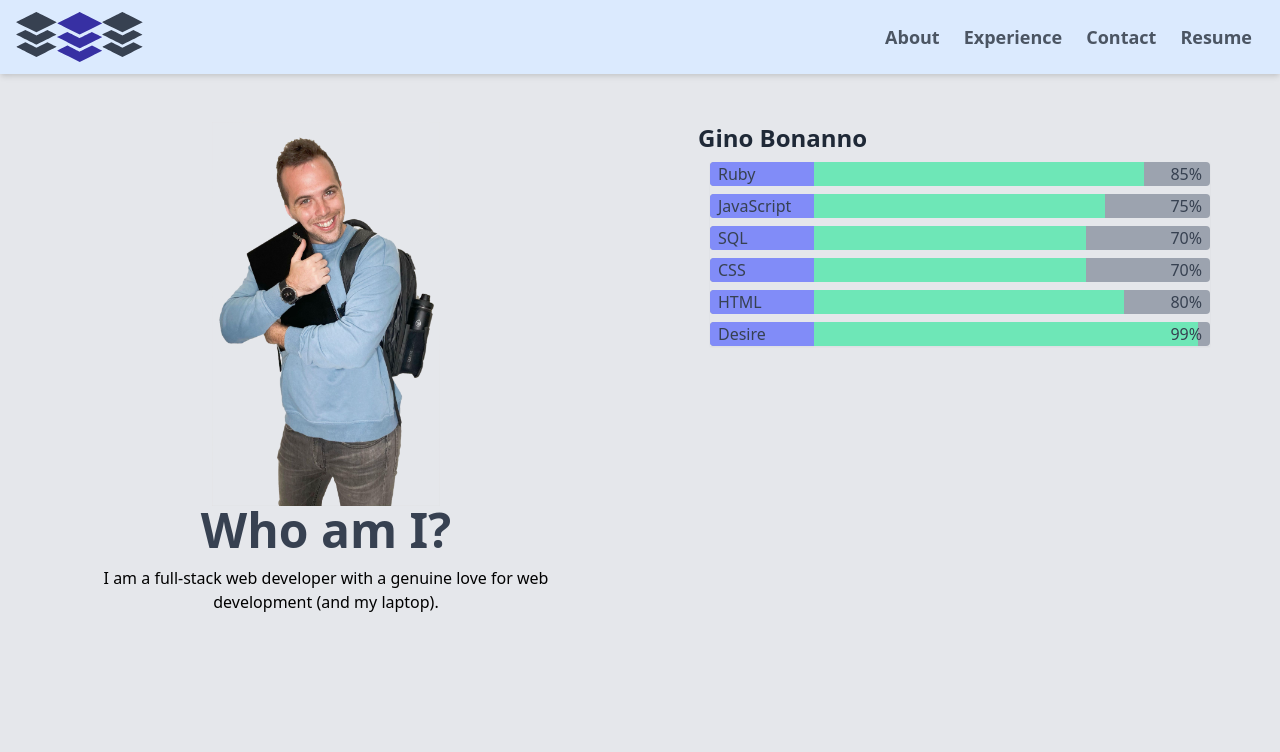
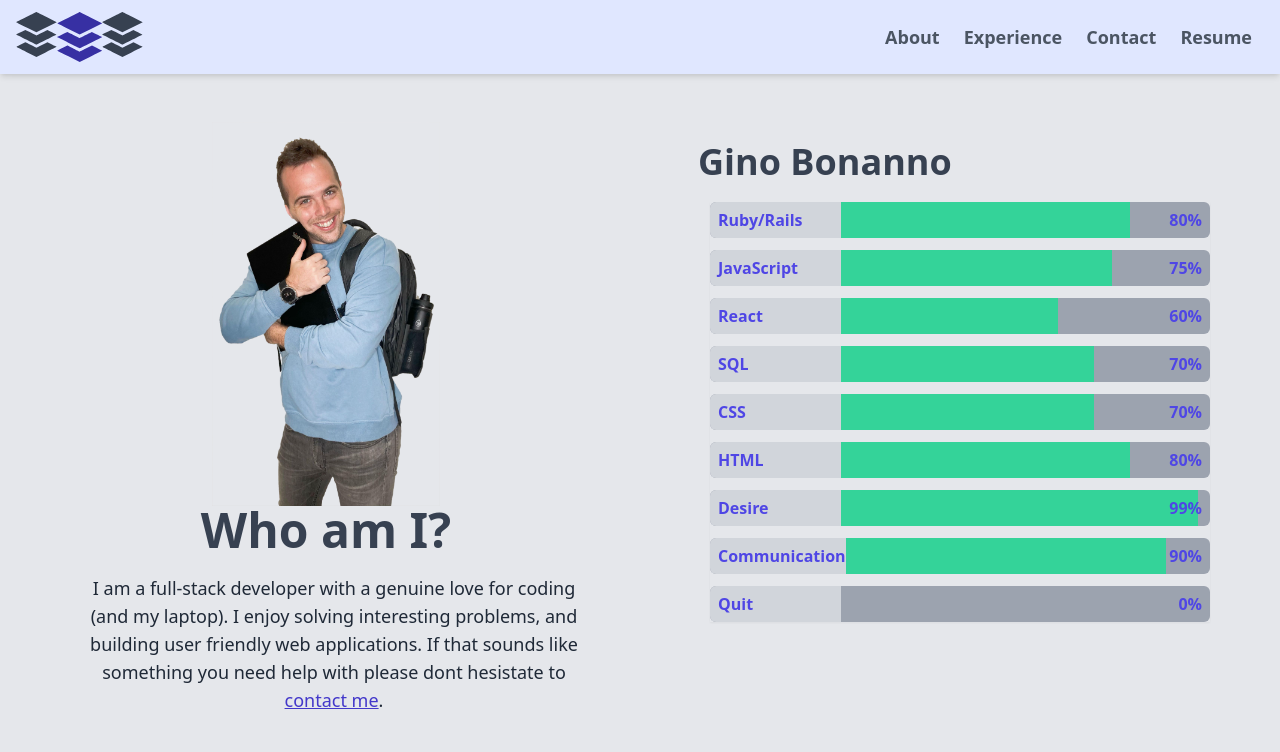
Before and after one commit to EugenioAntonioBonanno/portfolio, a React (Create React App) app: page / in a window 1280 px wide. Shown: the top 752 px of the page. Built offline with nearby package versions, Linux system fonts and the light colour scheme.

Commit message:
adjust percentage bars

```diff
--- a/src/components/Header.js
+++ b/src/components/Header.js
@@ -5,7 +5,7 @@ import resume from '../assets/gino_resume.pdf';
 
 const Header = () => {
   return (
-    <header className="bg-blue-100 py-3 w-screen shadow-md flex justify-center items-center">
+    <header className="bg-indigo-100 py-3 w-screen sticky top-0 shadow-md flex justify-center items-center">
       <div className="flex w-full max-w-screen-2xl items-center justify-between px-4 sm:px-4">
 
         <div>
--- a/src/components/ProgressBar.js
+++ b/src/components/ProgressBar.js
@@ -2,12 +2,13 @@ import React from 'react';
 
 const ProgressBar = (props) => {
   return (
-    <div className="flex items-center my-2 w-full pr-2 rounded bg-gray-400">
-      <span className='inline-block rounded rounded-r-none font-medium px-2 w-32 text-gray-700 bg-indigo-400'>{props.skill}</span>
-      <div className='inline-block relative w-full'>
-        <span className="text-center absolute right-0 font-medium text-gray-700">{props.percentage}%</span>
+    <div className="flex items-center my-3 w-full h-9 pr-2 rounded-md bg-gray-400">
 
-        <section className="bg-green-300  inline-block" style={{width: `${props.percentage}%`}}>
+      <span className='inline-flex items-center rounded-md rounded-r-none font-extrabold pl-2 h-full w-44 text-indigo-600 bg-gray-300'>{props.skill}</span>
+      <div className='inline-flex items-center relative h-full w-full'>
+        <span className="inline-flex absolute right-0 font-semibold text-indigo-600">{props.percentage}%</span>
+
+        <section className="bg-green-400 h-full inline-block" style={{width: `${props.percentage}%`}}>
           &nbsp;
         </section>
       </div>
--- a/src/components/pages/About.js
+++ b/src/components/pages/About.js
@@ -1,5 +1,8 @@
 import React from 'react';
+import { Link } from 'react-router-dom';
+
 import ProgressBar from '../ProgressBar';
+
 import me from '../../assets/me.png';
 import SvgInfo from '../SvgInfo';
 import Breifcase from '../svgs/Briefcase';
@@ -15,16 +18,20 @@ const About = () => {
 
       <div className='block md:flex justify-around mx-3 mt-12'>
 
-        <div className='grid-cols-1 max-w-lg auto-cols-min'>
+        <div className='grid-cols-1 max-w-lg mb-7 auto-cols-min'>
 
           <div className='w-full flex justify-center'>
             <img src={me} alt="full-stack" className='max-h-96'></img>
           </div>
-          <div className='w-full flex mb-3 justify-center'>
+          <div className='w-full flex mb-5 justify-center'>
             <h1 className='text-5xl font-semibold text-gray-700'>Who am I?</h1>
           </div>
-          <div className='w-full flex justify-center'>
-            <p className='text-center'>I am a full-stack web developer with a genuine love for web development (and my laptop).</p>
+          <div className='w-full flex mx-2 justify-center'>
+            <p className='text-center text-lg text-gray-800'>
+              I am a full-stack developer with a genuine love for coding (and my laptop). I enjoy solving interesting problems,
+              and building user friendly web applications. If that sounds like something you need help with please dont hesistate to
+              <span> </span><Link to='/contact' className="inline underline text-indigo-700">contact me</Link>.
+            </p>
           </div>
 
         </div>
@@ -32,16 +39,21 @@ const About = () => {
 
         <div className='w-full max-w-lg'>
           <div className=''>
-            <h2 className='text-2xl font-bold text-gray-800'>Gino Bonanno</h2>
+            <h2 className='text-4xl my-5 font-bold text-gray-700'>Gino Bonanno</h2>
             <div className='ml-3 shadow-sm'>
               <ProgressBar
-                percentage='85'
-                skill='Ruby'
+                percentage='80'
+                skill='Ruby/Rails'
               />
 
               <ProgressBar
                 percentage='75'
                 skill='JavaScript'
+              />
+
+              <ProgressBar
+                percentage='60'
+                skill='React'
               />
 
               <ProgressBar
@@ -63,13 +75,23 @@ const About = () => {
                 percentage='99'
                 skill='Desire'
               />
+
+              <ProgressBar
+                percentage='90'
+                skill='Communication'
+              />
+
+              <ProgressBar
+                percentage='0'
+                skill='Quit'
+              />
             </div>
           </div>
         </div>
       </div>
 
       <div className='flex justify-center mb-5'>
-        <div className='w-full grid grid-cols-2 lg:grid-cols-4 justify-items-center md:mt-24'>
+        <div className='w-full grid grid-cols-2 lg:grid-cols-4 justify-items-center md:mt-12'>
           <SvgInfo
             svg={<Shield
                   color={svgColor}
--- a/src/components/pages/Contact.js
+++ b/src/components/pages/Contact.js
@@ -63,7 +63,7 @@ const Contact = () => {
           </g>
         </svg>
       </div>
-      <div className="max-w-screen-xl md:mt-20 px-8 grid gap-8 grid-cols-1 md:grid-cols-2 md:px-12 lg:px-16 xl:px-32 py-16 md:mx-auto bg-gray-100 text-gray-800 rounded-lg shadow-lg">
+      <div className="max-w-screen-xl md:mt-16 px-8 grid gap-8 grid-cols-1 md:grid-cols-2 md:px-12 lg:px-16 xl:px-32 py-16 md:mx-auto bg-gray-100 text-gray-800 rounded-lg shadow-lg">
         <div className="flex flex-col justify-between">
           <div>
             <h2 className="text-4xl lg:text-5xl font-bold leading-tight">Lets talk about everything!</h2>
```
Also changed, not shown: 1 other file (tests, documents, lock files or other folders).
